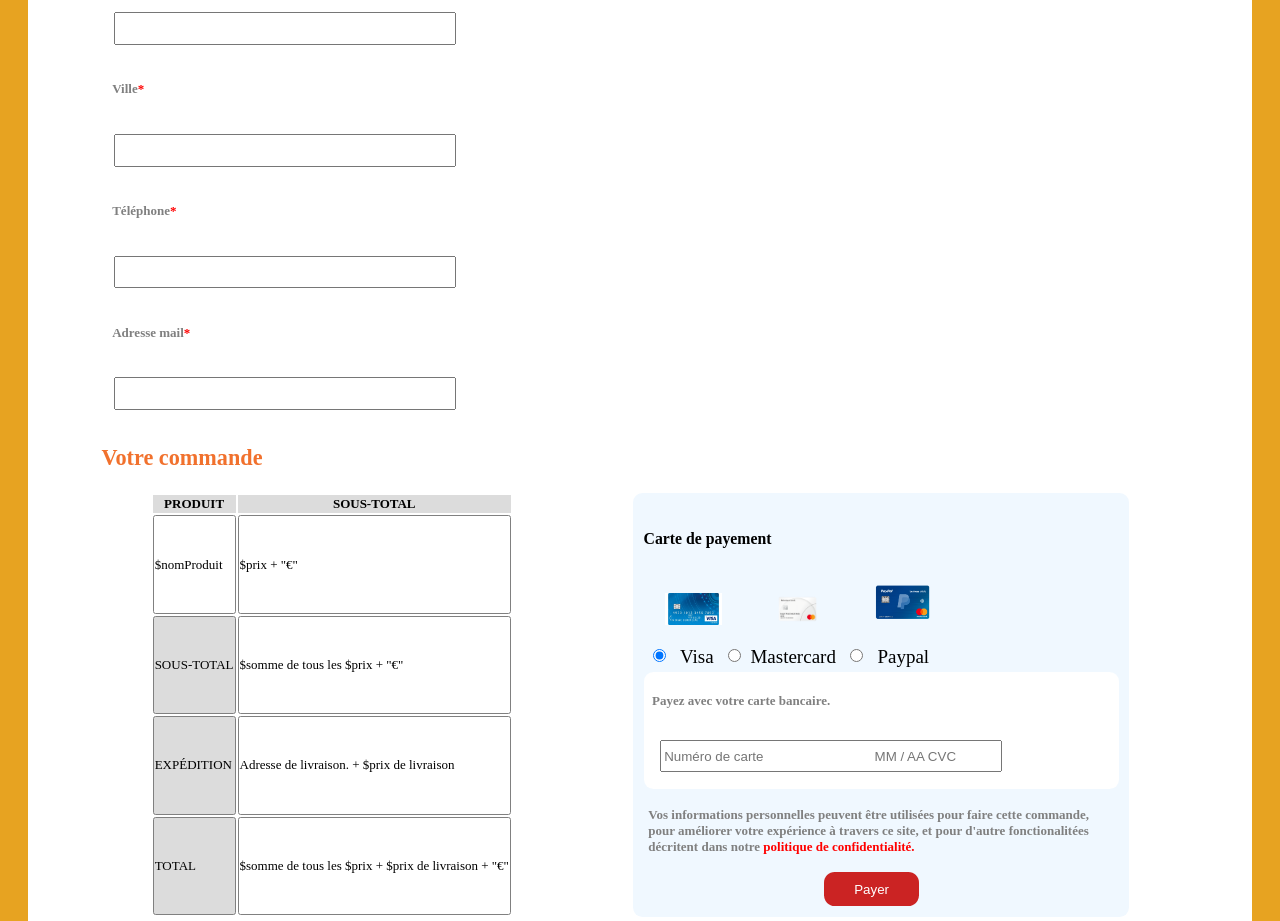
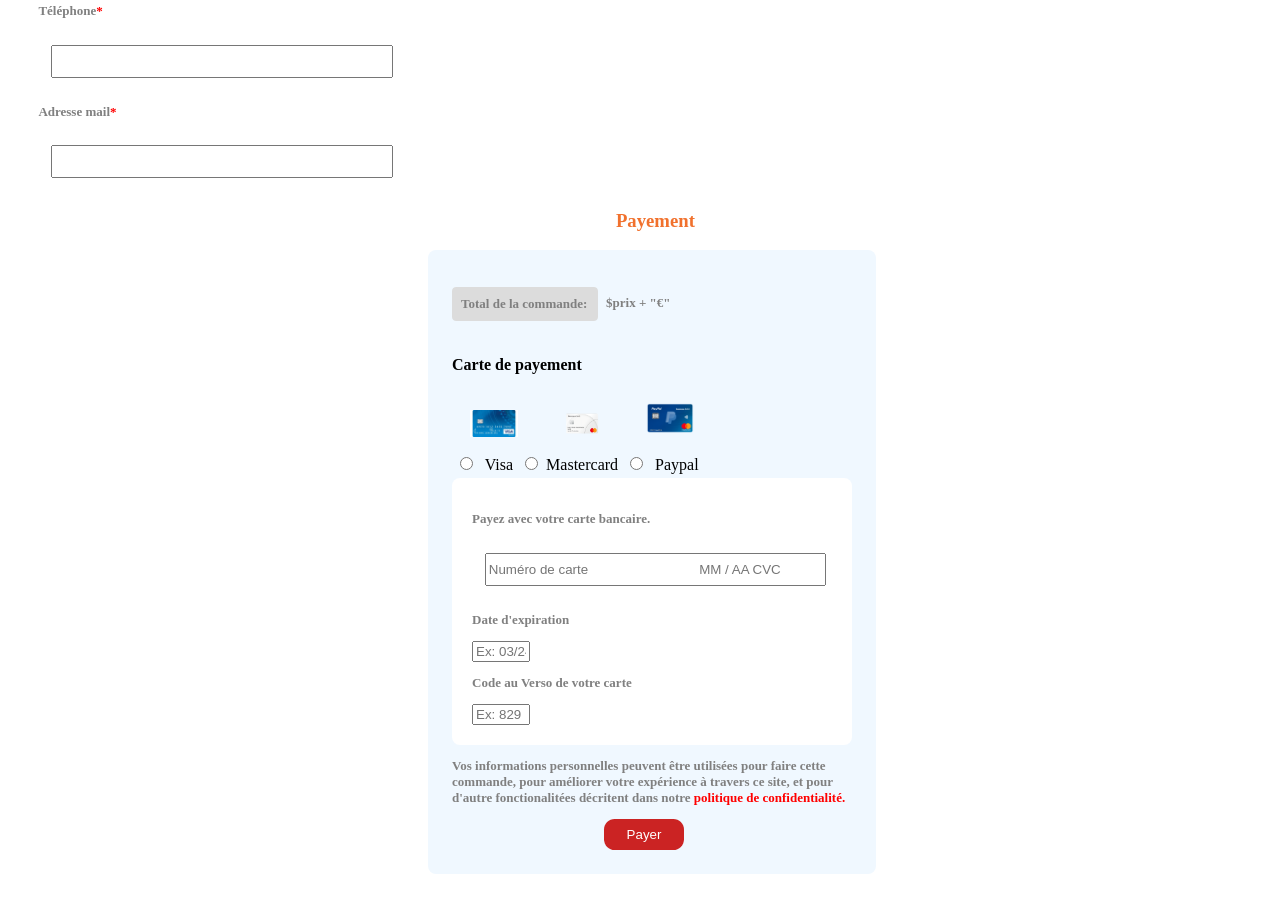
Before and after one commit to Yradouani/Passez_la_commande, a website: page facturation.html in a window 1280 px wide. Shown: the part 879-1800 px from the top of the page. Drawn offline with Linux system fonts and the light colour scheme; a web font is replaced by a local one.

Commit message:
Js vérifications facturation

```diff
--- a/facturation.html
+++ b/facturation.html
@@ -11,7 +11,8 @@
 </head>
 <body>
     <nav>
-        <img src="./assets/logo.png" alt="logo" id="logo">
+        <!-- <img src="./assets/logo.png" alt="logo" id="logo"> -->
+        <h1>Les Délices</h1>
         <ul>
             <li>
                 <a href="./index.html">Accueil</a>
@@ -23,6 +24,7 @@
                 <a href="./contact.html">Contact</a>
             </li>
         </ul>
+        <i class="fa-solid fa-bars bar"></i>
     </nav>
 
     <div id="error"></div>
@@ -49,51 +51,27 @@
         <input type="text" class="input" name="businessName" id="businessName">
         <p>Pays<span style="color:red">*</span></p>
         <input type="text" class="input" name="country" id="country">
+        <p>Ville<span style="color:red">*</span></p>
+        <input type="text" class="input" name="city" id="city">
         <p>Adresse<span style="color:red">*</span></p>
         <input type="text" class="input" name="address" id="address">
         <p>Code postal<span style="color:red">*</span></p>
         <input type="text" class="input" name="postal" id="postal">
-        <p>Ville<span style="color:red">*</span></p>
-        <input type="text" class="input" name="city" id="city">
         <p>Téléphone<span style="color:red">*</span></p>
         <input type="text" class="input" name="tel" id="tel">
         <p>Adresse mail<span style="color:red">*</span></p>
         <input type="text" class="input" name="mail" id="mail">
 
-        <h3>Votre commande</h3>
+        <h3 class="mid">Payement</h3>
 
         <div class="display">
-            <table>
-                <thead>
-                    <tr>
-                        <th class="grey">PRODUIT</th>
-                        <th class="grey">SOUS-TOTAL</th>
-                    </tr>
-                </thead>
-
-                <tbody>
-                    <tr>
-                        <td id="productName">$nomProduit</td>
-                        <td id="price">$prix + "€"</td>
-                    </tr>
-                    <tr>
-                        <td class="grey">SOUS-TOTAL</td>
-                        <td id="sousTotal">$somme de tous les $prix + "€"</td>
-                    </tr>
-                    <tr>
-                        <td class="grey">EXPÉDITION</td>
-                        <td id="livraison">Adresse de livraison. + $prix de livraison</td>
-                    </tr>
-                    <tr>
-                        <td class="grey">TOTAL</td>
-                        <td id="total">$somme de tous les $prix + $prix de livraison + "€"</td>
-                    </tr>
-                </tbody>
-            </table>
 
             <div id="carte_Payement">
-                <h5>Carte de payement</h5>
-
+                <div class="fle">
+                    <p class="grey">Total de la commande:</p>
+                    <p id="price">$prix + "€"</p>
+                </div>
+                <h4>Carte de payement</h4>
                     <img src="./assets/visa.jpg" class="card" alt=""></label>
 
                     <img src="./assets/Master.jpg" class="card" alt=""></label>
@@ -101,7 +79,7 @@
                     <img src="./assets/paypal.jpg" class="card" alt=""></label>
 
                 <div>
-                    <input type="radio" name="visa" id="visa" value="visa" class="radio" checked> Visa
+                    <input type="radio" name="visa" id="visa" value="visa" class="radio"> Visa
                     <input type="radio" name="master" id="master" value="master" class="radio">Mastercard
                     <input type="radio" name="paypal" id="paypal" value="paypal" class="radio"> Paypal
                 </div>
@@ -109,6 +87,10 @@
                 <div id="num">
                     <p>Payez avec votre carte bancaire.</p>
                     <input type="text" class="input" name="carte" id="carte" placeholder="Numéro de carte                              MM / AA CVC   ">
+                    <p>Date d'expiration</p>
+                    <input type="text" class="expiration" id="expi" name="expiration" placeholder="Ex: 03/24">
+                    <p>Code au Verso de votre carte</p>
+                    <input type="text" class="verso" id="verso" name="verso" placeholder="Ex: 829">
                 </div>
                 <p>Vos informations personnelles peuvent être utilisées pour faire cette commande, pour améliorer votre expérience à travers ce site, et pour d'autre fonctionalitées décritent dans notre <span style="color:red"> politique de confidentialité.</span> </p>
                 <button id="payer">Payer</button>
--- a/facturation.js
+++ b/facturation.js
@@ -1,32 +1,36 @@
  /* Info du local storage */
+let storage = JSON.parse(localStorage.getItem("orderDishes"));
+ /* Prénom */
+let firstName = document.querySelector("#firstName");
+ /* Nom */
+let lastName = document.querySelector("#lastName");
+ /* Nom de compagnie */
+let businessName = document.querySelector("#businessName");
+ /* Pays */
+let country = document.querySelector("#country");
+ /* Numero et nom de rue */
+let street = document.querySelector("#street");
+ /* Appartement */
+let apartment = document.querySelector("#apartment");
+ /* Code postal */
+let postal = document.querySelector("#postal");
+ /* Ville */
+let city = document.querySelector("#city");
+ /* Numéro de téléphone */
+let tel = document.querySelector("#tel");
+ /* Adresse mail */
+let mail = document.querySelector("#mail");
+ /* Carte bancaire */
+let bankCardNo = document.querySelector("#carte");
+ /* Date d'expiration Carte bancaire */
+let expi = document.querySelector("#expi");
+ /* Numéro Verso carte bancaire */
+let verso = document.querySelector("#verso");
 
- /* Prénom */
-let firstName = document.querySelector("#firstName").value;
- /* Nom */
-let lastName = document.querySelector("#lastName").value;
- /* Nom de compagnie */
-let businessName = document.querySelector("#businessName").value;
- /* Pays */
-let country = document.querySelector("#country").value;
- /* Numero et nom de rue */
-let street = document.querySelector("#street").value;
- /* Appartement */
-let apartment = document.querySelector("#apartment").value;
- /* Code postal */
-let postal = document.querySelector("#postal").value;
- /* Ville */
-let city = document.querySelector("#city").value;
- /* Numéro de téléphone */
-let tel = document.querySelector("#tel").value;
- /* Adresse mail */
-let mail = document.querySelector("#mail").value;
+ /* Prix total de la commande */
+ let total = document.querySelector("#price");
 
 
- /* La commande */
- let productName = document.querySelector("#productName");
- let sousTotal = document.querySelector("#sousTotal");
- let livraison = document.querySelector("#livraison");
- let total = document.querySelector("#total");
 
 
 
@@ -35,24 +39,20 @@ let err = document.querySelector("#error");
 let erreur = "";
 
 
-/* Vérif tel*/
-function verif_tel(tel) {
-    let taille = tel.length;
-    for(let i=0; i<taille; ++i) {
-        if ((tel.charAt(i) < "0") || (tel.charAt(i) > "9") || (taille!=10)){
-            erreur += '<p>Veuillez taper votre numéro de téléphone</p>';
-            err.style.display = "block";
-        }
-    }
-}
-
-
 function verif(){
 
     let valid = true;
 
- /* Vérif  firstname */
+    /* Vérif tel*/
+ let taille = tel.length;
+ for(let i=0; i<taille; ++i) {
+    if ((tel.charAt(i) < "0") || (tel.charAt(i) > "9") || (taille!=10)){
+        erreur += '<p>Veuillez taper votre numéro de téléphone</p>';
+        err.style.display = "block";
+    }
+ }
 
+    /* Vérif  firstname */
  if(firstName.length <= 0) {
     erreur += '<p>Veuillez taper votre prénom!</p>';
     err.style.display = "block";
@@ -70,15 +70,37 @@ function verif(){
     erreur += '<p>Veuillez entrer votre adresse e-mail!</p>';
     err.style.display = "block";
     valid = false;
- } else if (email.indexOf('@') == -1) {
+ } else if (mail.indexOf('@') == -1) {
     erreur += '<p>Adresse e-mail incorrecte!</p>';
+    err.style.display = "block";
+    valid = false;
+ }
+ /* Vérif Carte bancaire */
+ if(bankCardNo.lenght != 16){
+    erreur += '<p>Numéro de carte banquaire incorrect!</p>';
+    err.style.display = "block";
+    valid = false;
+ }
+ /* Vérif Date d'expiration */
+ if(expi.lenght <= 0){
+    erreur += "<p>Numéro d'expiration incorrect!</p>";
+    err.style.display = "block";
+    valid = false;
+ }else if (expi.indexOf('/') == -1) {
+    erreur += "<p>Numéro d'expiration incorrect!</p>";
+    err.style.display = "block";
+    valid = false;
+ }
+ /* Vérif Numéro Verso carte bancaire */
+ if(verso.lenght != 3){
+    erreur += "<p>Numéro au Verso incorrect!</p>";
     err.style.display = "block";
     valid = false;
  }
 
 
  if (valid) {
-    alert("Inscription Valide");
+    alert("Payement Complété, </br> les informations de la commande vous seront envoyées par mail.");
  }else {
      err.innerHTML = erreur;
  }
--- a/styles/facturation.css
+++ b/styles/facturation.css
@@ -1,21 +1,17 @@
-body {
-    /* margin: 0; */
-    background: #E7A321;
-    padding: 20px;
-    font-size: 19px;
-}
+
 nav, footer{
     width: 100%;
     background: white;
 }
-.grey{
-    background-color: gainsboro;
+body{
+    margin: 0;
 }
+
 h3{
     color: rgb(241, 113, 45);
 }
 #facturation_page{
-    padding: 6%;
+    padding: 3%;
     background: white;
     display: flex;
     flex-direction: column;
@@ -26,7 +22,7 @@ h3{
     justify-content: space-around;
 }
 p{
-    padding: 1%;
+
     font-size: small;
     color: gray;
     font-weight: bold;
@@ -42,23 +38,15 @@ p{
 }
 #num{
     background-color: white;
-    padding: 0.8%;
+    padding: 5%;
     border-radius: 0.5em;
 }
 #carte_Payement{
 background-color: aliceblue;
 width: 25em;
-padding: 1%;
+padding: 2%;
 margin-left: 2%;
 border-radius: 0.5em;
-}
-td{
-    border: 1px solid gray;
-    border-radius: 0.2em;
-}
-th, td{
-    font-size:small;
-    justify-content: center;
 }
 #payer{
     border: none;
@@ -80,6 +68,26 @@ th, td{
 .radio{
     margin: 2%;
 }
+.mid{
+    margin-left: 48%;
+}
+.fle{
+    display: flex;
+}
+.grey{
+    background-color: gainsboro;
+    width: 32%;
+    border: 1px solid gainsboro;
+    border-radius: 0.3em;
+    padding: 2%;
+}
+#price{
+    width: 32%;
+    padding: 2%;
+}
+.expiration, .verso{
+    width: 14%;
+}
 /*Vérification*/
 
 #error {
```
